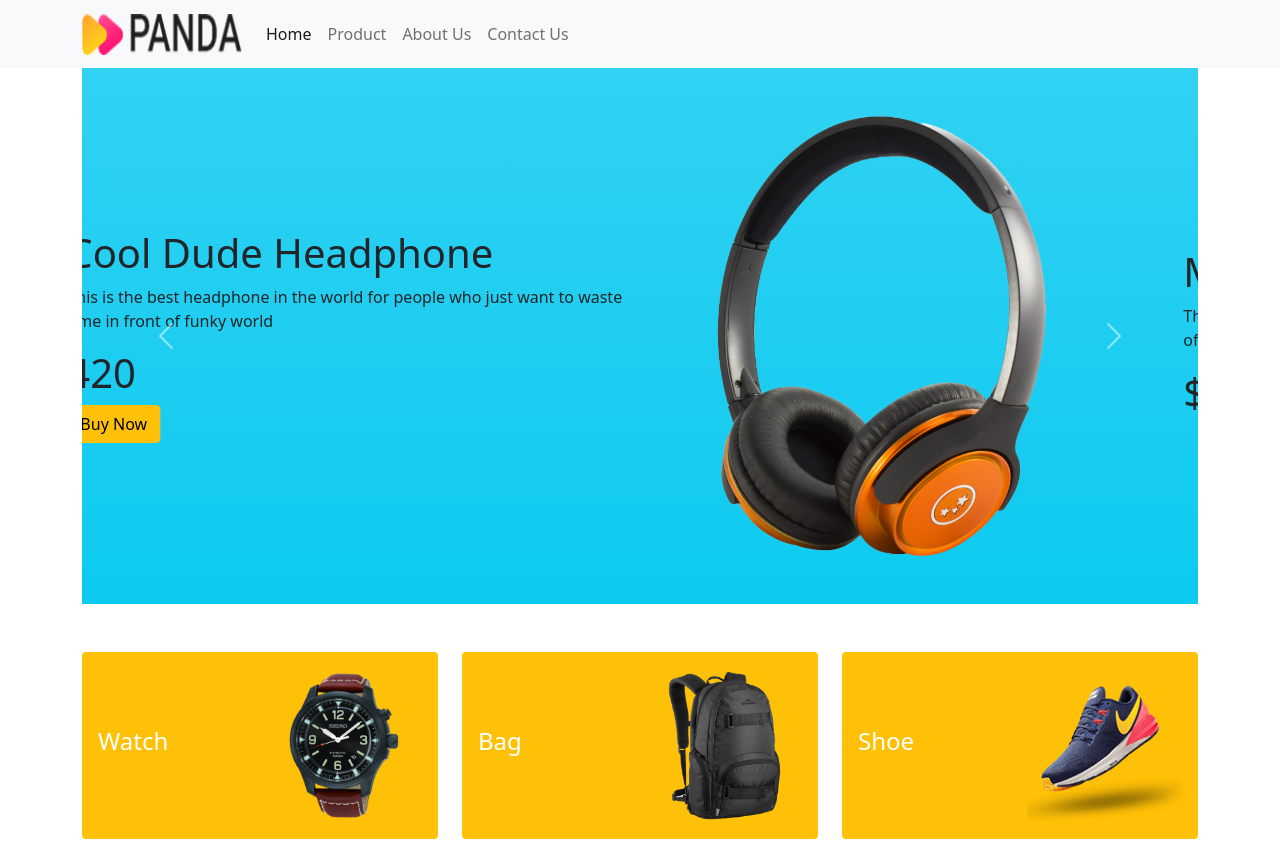
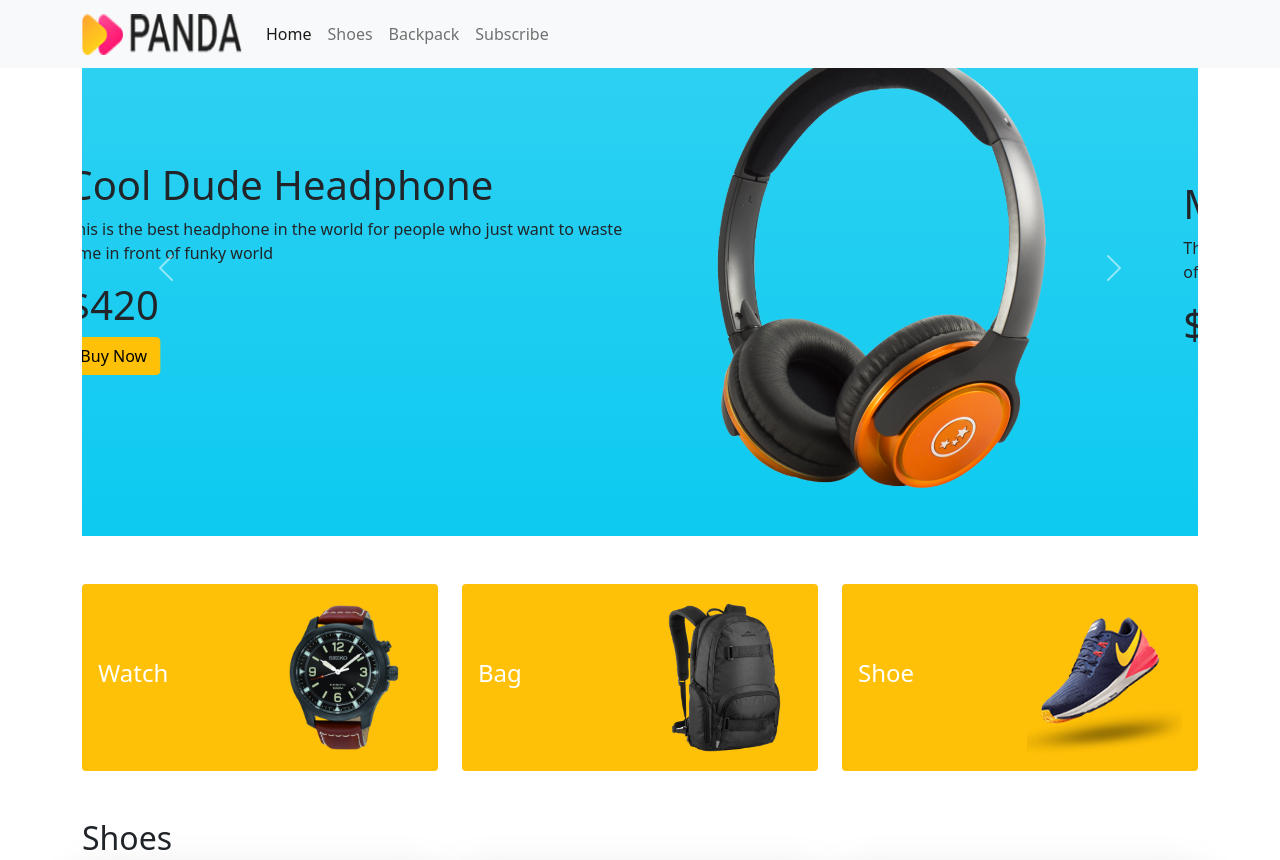
Before and after one commit to mehedisani/panda-commerce, a plain HTML site: page index.html in a window 1280 px wide. Shown: the top 860 px of the page. Drawn offline with Linux system fonts and the light colour scheme.

Commit message:
minor update

```diff
--- a/index.html
+++ b/index.html
@@ -10,7 +10,7 @@
 <body>
     <header>
         <!-- navigation menu start here  -->
-        <nav class="navbar navbar-expand-lg navbar-light bg-light">
+        <nav class="navbar navbar-expand-lg navbar-light bg-light fixed-top">
             <div class="container">
                 <a class="navbar-brand" href="#">
                 <img src="images/logo.png" alt="" width="160" height="41" class="d-inline-block align-text-top"></a>
@@ -23,13 +23,13 @@
                     <a class="nav-link active" aria-current="page" href="#">Home</a>
                   </li>
                   <li class="nav-item">
-                    <a class="nav-link" href="#">Product</a>
+                    <a class="nav-link" href="#shoes">Shoes</a>
                   </li>
                   <li class="nav-item">
-                    <a class="nav-link" href="#">About Us</a>
+                    <a class="nav-link" href="#bags">Backpack</a>
                   </li>
                   <li class="nav-item">
-                    <a class="nav-link" href="#">Contact Us</a>
+                    <a class="nav-link" href="#subscribe">Subscribe</a>
                   </li>
                 </ul>
               </div>
@@ -44,7 +44,7 @@
                             <div class="col-lg-7">
                                 <h1>Cool Dude Headphone</h1>
                                 <p>This is the best headphone in the world for people who just want to waste time in front of funky world</p>
-                                <h1>420</h1>
+                                <h1>$420</h1>
                                 <button class="btn btn-warning">Buy Now</button>
                             </div>
                             <div class="col-lg-5">
@@ -114,7 +114,7 @@
             </div>
         </section>
         <!-- Shoes area  -->
-        <section class="container shoes my-5">
+        <section class="container my-5" id="shoes">
             <h2>Shoes</h2>
             <div class="row row-cols-1 row-cols-md-2 row-cols-lg-3 g-4">
                 <div class="col">
@@ -156,7 +156,7 @@
             </div>
         </section>
         <!-- bags area  -->
-        <section class="container bags my-5">
+        <section class="container my-5" id="bags">
             <h2>Bags</h2>
             <div class="row row-cols-1 row-cols-md-2 row-cols-lg-3 g-4">
                 <div class="col">
@@ -201,7 +201,7 @@
             </div>
         </section>
         <!-- stay touch area  -->
-        <section style="height: 300px;" class="container bg-info d-flex justify-content-center align-items-center rounded">
+        <section style="height: 300px;" class="container bg-info d-flex justify-content-center align-items-center rounded" id="subscribe">
             <div>
                 <h3>LET'S STAY IN TOUCH</h3>
                 <p>Get updates on sales, special and more</p>
```
